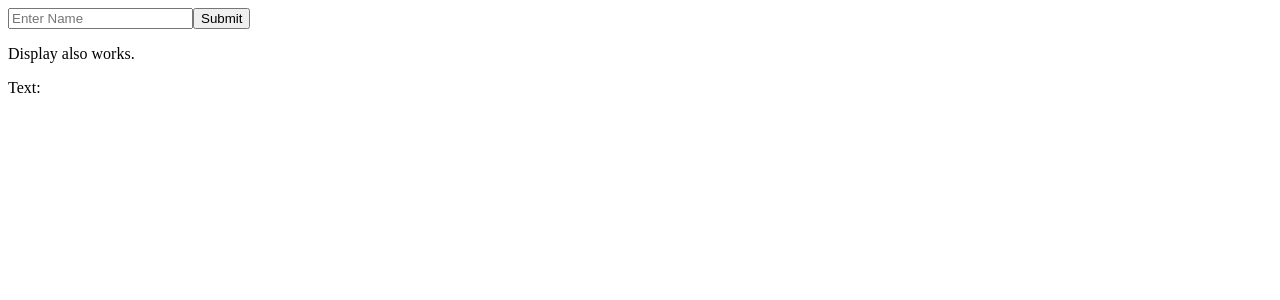
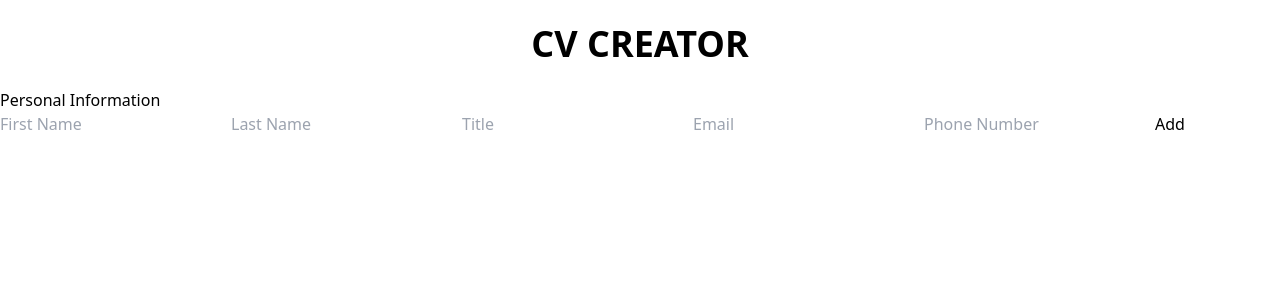
Before and after one commit to rtokala14/cv-project, a React (Create React App) app: page / in a window 1280 px wide. Shown: the top 300 px of the page. Built offline with nearby package versions, Linux system fonts and the light colour scheme.

Commit message:
Add state update and tailwind

```diff
--- a/package.json
+++ b/package.json
@@ -40,5 +40,10 @@
       "last 1 firefox version",
       "last 1 safari version"
     ]
+  },
+  "devDependencies": {
+    "autoprefixer": "^10.4.7",
+    "postcss": "^8.4.14",
+    "tailwindcss": "^3.1.4"
   }
 }
--- a/src/components/App.js
+++ b/src/components/App.js
@@ -6,22 +6,30 @@ class App extends React.Component {
   constructor(props) {
     super(props);
     this.state = {
-      try: "",
+      general: {
+        fName: "",
+        lName: "",
+        title: "",
+        email: "",
+        phone: "",
+      },
+      skills: [],
+      experience: {},
     };
 
-    this.formSubmit = this.formSubmit.bind(this);
+    this.uGeneral = this.uGeneral.bind(this);
   }
 
-  formSubmit = (name) => {
+  uGeneral = (data) => {
     this.setState({
-      try: name,
+      general: data,
     });
   };
 
   render() {
     return (
       <div>
-        <Form data="Test" onSubmit={this.formSubmit} />
+        <Form uGeneral={this.uGeneral} />
         <Display data={this.state} />
       </div>
     );
--- a/src/components/Display.js
+++ b/src/components/Display.js
@@ -8,8 +8,7 @@ class Display extends React.Component {
   render() {
     return (
       <div>
-        <p>Display also works.</p>
-        <p>Text: {this.props.data.try}</p>
+        <p>{`${this.props.data.general.fName}`}</p>
       </div>
     );
   }
--- a/src/components/Form.js
+++ b/src/components/Form.js
@@ -1,42 +1,20 @@
 import React, { Component } from "react";
+//import App from "./App";
+import General from "./General";
 
 class Form extends React.Component {
   constructor(props) {
     super(props);
-    this.state = {
-      text: "",
-    };
   }
 
-  handleChange = (e) => {
-    this.setState({
-      text: e.target.value,
-    });
-  };
-
-  handleSubmit = (e) => {
-    e.preventDefault();
-    let final = this.state.text;
-    this.props.onSubmit(final);
-    this.setState({
-      text: "",
-    });
-    const form = document.getElementById("inputForm");
-    form.reset();
-  };
+  /*updateGeneral = (inData) => {
+    this.props.uGeneral(inData);
+  };*/
 
   render() {
     return (
       <div>
-        <form onSubmit={this.handleSubmit} id="inputForm">
-          <input
-            onChange={this.handleChange}
-            type="text"
-            placeholder="Enter Name"
-            required
-          ></input>
-          <button type="submit">Submit</button>
-        </form>
+        <General updateGeneral={this.props.uGeneral} />
       </div>
     );
   }
--- /dev/null
+++ b/src/components/General.js
@@ -0,0 +1,87 @@
+import React, { Component } from "react";
+import App from "./App";
+
+class General extends React.Component {
+  constructor(props) {
+    super(props);
+    this.state = {
+      IfName: "",
+      IlName: "",
+      Ititle: "",
+      Iemail: "",
+      Iphone: "",
+    };
+  }
+
+  handleChangeF = (e) => {
+    this.setState({ IfName: e.target.value });
+  };
+
+  handleChangeL = (e) => {
+    this.setState({ IlName: e.target.value });
+  };
+
+  handleChangeT = (e) => {
+    this.setState({ Ititle: e.target.value });
+  };
+
+  handleChangeE = (e) => {
+    this.setState({ Iemail: e.target.value });
+  };
+
+  handleChangeP = (e) => {
+    this.setState({ Iphone: e.target.value });
+  };
+
+  submitChange = (e) => {
+    e.preventDefault();
+    this.props.updateGeneral({
+      fName: this.state.IfName,
+      lName: this.state.IlName,
+      title: this.state.Ititle,
+      email: this.state.Iemail,
+      phone: this.state.Iphone,
+    });
+  };
+
+  render() {
+    return (
+      <form onSubmit={this.submitChange} id="generalForm">
+        <h2 id="inputHeading">Personal Information</h2>
+        <input
+          type="text"
+          id="generalFirstName"
+          onChange={this.handleChangeF}
+          placeholder="First Name"
+        ></input>
+        <input
+          type="text"
+          id="generalLasttName"
+          onChange={this.handleChangeL}
+          placeholder="Last Name"
+        ></input>
+        <input
+          type="text"
+          onChange={this.handleChangeT}
+          id="generalTitle"
+          placeholder="Title"
+        ></input>
+        <input
+          type="text"
+          onChange={this.handleChangeE}
+          id="generalEmail"
+          placeholder="Email"
+        ></input>
+        <input
+          type="text"
+          onChange={this.handleChangeP}
+          id="generalPhone"
+          placeholder="Phone Number"
+        ></input>
+        <button type="submit">Add</button>
+      </form>
+    );
+  }
+}
+
+export default General;
--- /dev/null
+++ b/src/components/Header.js
@@ -0,0 +1,13 @@
+import React, { Component } from "react";
+
+class Header extends React.Component {
+  render() {
+    return (
+      <div className="uppercase p-6 flex justify-center items-center">
+        <h1 className="text-4xl font-bold ">CV Creator</h1>
+      </div>
+    );
+  }
+}
+
+export default Header;
--- /dev/null
+++ b/src/index.css
@@ -0,0 +1,3 @@
+@tailwind base;
+@tailwind components;
+@tailwind utilities;
--- a/src/index.js
+++ b/src/index.js
@@ -1,10 +1,13 @@
 import React from "react";
 import ReactDOM from "react-dom/client";
 import App from "./components/App";
+import Header from "./components/Header";
+import "./index.css";
 
 const root = ReactDOM.createRoot(document.getElementById("root"));
 root.render(
   <React.StrictMode>
+    <Header />
     <App />
   </React.StrictMode>
 );
--- /dev/null
+++ b/tailwind.config.js
@@ -0,0 +1,8 @@
+/** @type {import('tailwindcss').Config} */
+module.exports = {
+  content: ["./src/**/*.{js,jsx,ts,tsx}"],
+  theme: {
+    extend: {},
+  },
+  plugins: [],
+};
```
Also changed, not shown: 1 other file (tests, documents, lock files or other folders).
